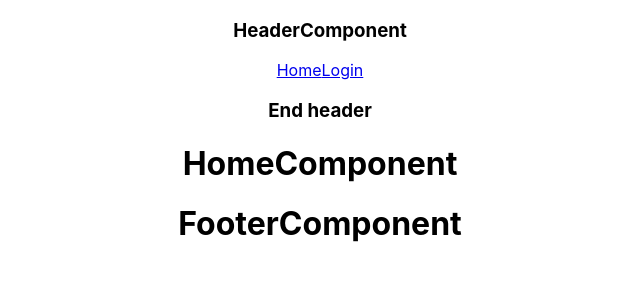
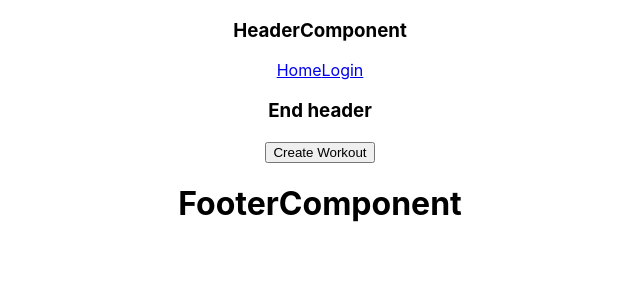
Before and after one commit to dsi28/fitness-app, a React (Create React App) app: page / in a window 1280 px wide. Shown: the top 300 px of the page, without its empty margins (320-960 px from the left). Built offline with nearby package versions, Linux system fonts and the light colour scheme.

Commit message:
update home component to route user to another component on button click

```diff
--- a/src/components/HomeComponent.js
+++ b/src/components/HomeComponent.js
@@ -1,8 +1,19 @@
 import React, { Component } from 'react';
+import {Link} from 'react-router-dom';
 
 class Home extends Component {
+
+	handleCreateWorkoutClick = () => {
+		console.log('test');
+	}
 	render() {
-		return <h1> HomeComponent </h1>;
+		return (
+			<>
+				<Link to={`/login`}>
+					<button onClick={() => this.handleCreateWorkoutClick()} >Create Workout</button>
+				</Link>
+			</>
+		);
 	}
 }
 export default Home;
```
